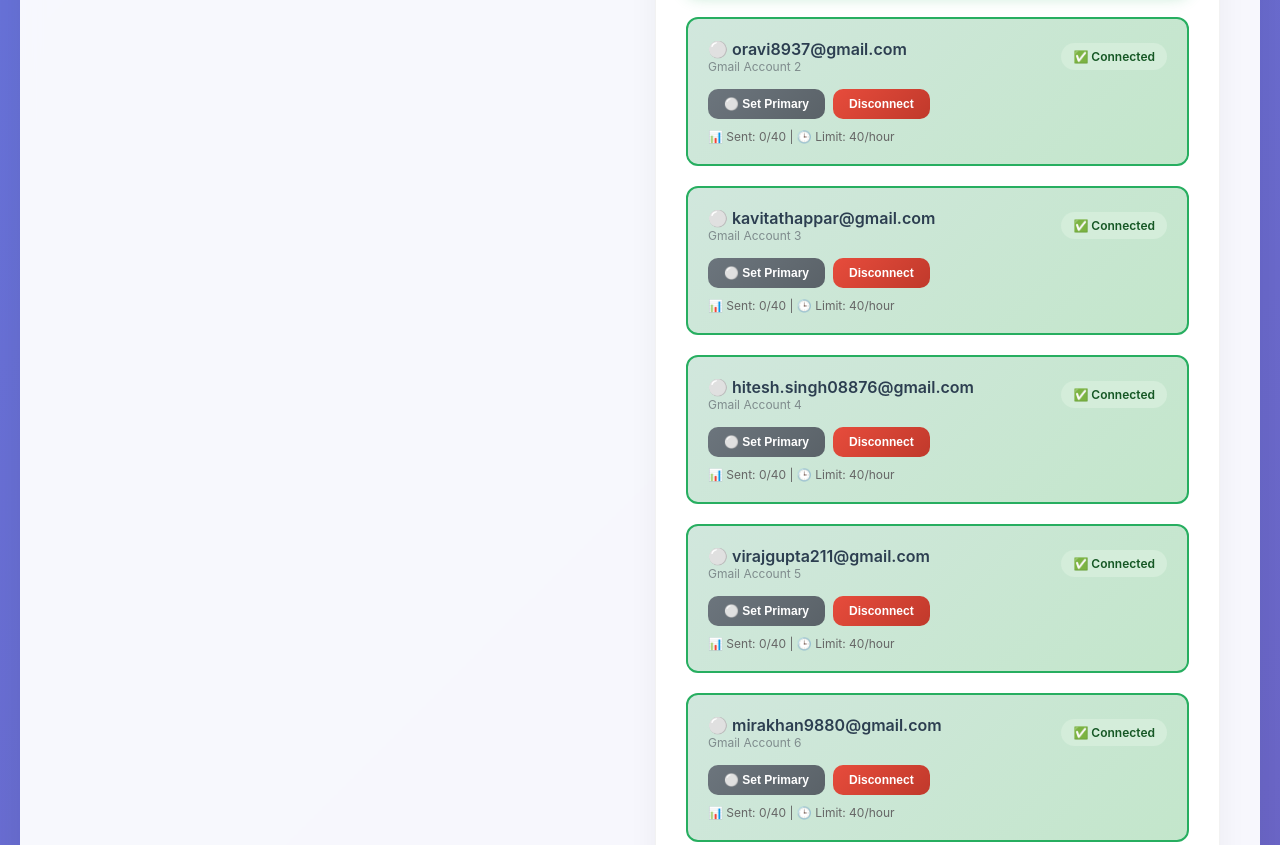
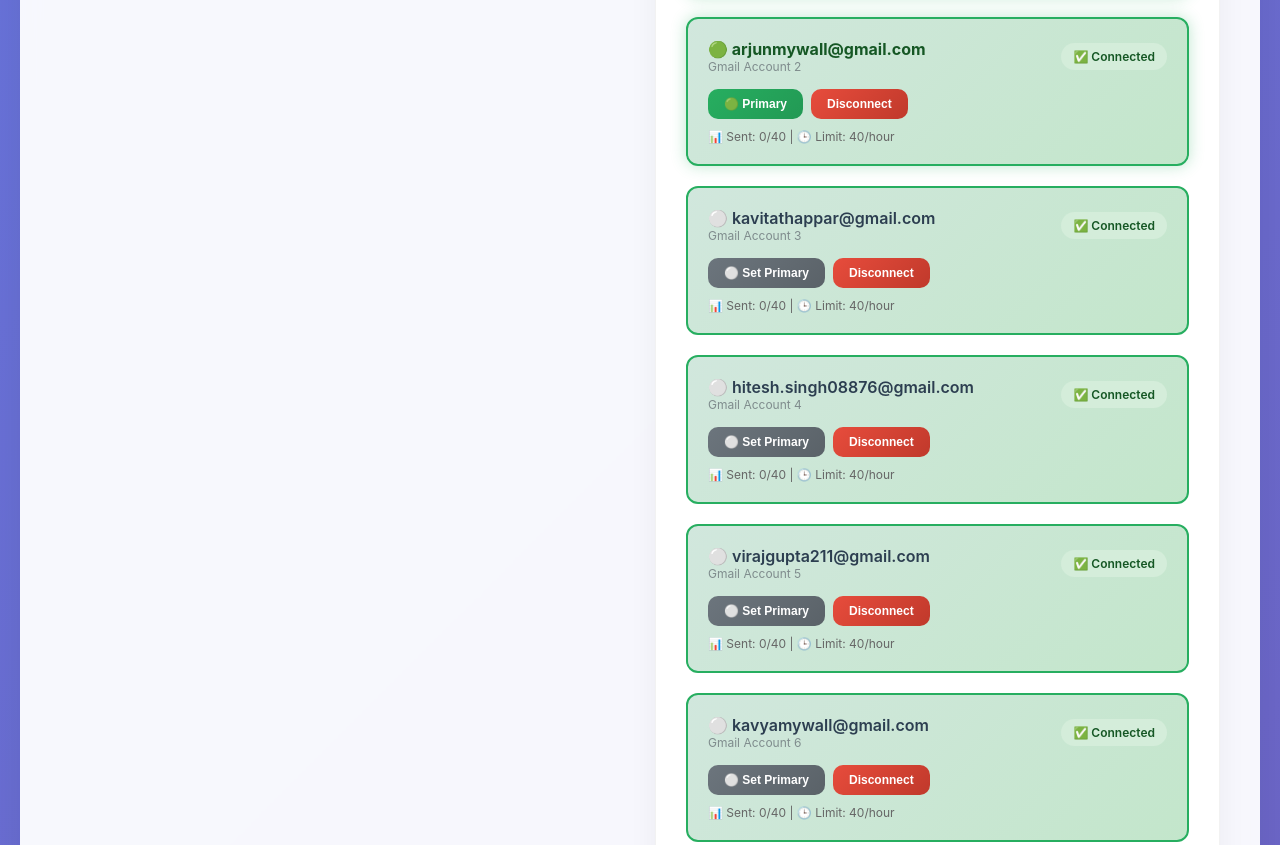
Before and after one commit to AmanStar012/email-marketing-tool, a website: page public/index.html in a window 1280 px wide. Shown: the part 1680-2525 px from the top of the page. Drawn offline with Linux system fonts and the light colour scheme.

Commit message:
Modify email addresses and account statuses
Updated email addresses and active status for multiple Gmail accounts.

```diff
--- a/public/index.html
+++ b/public/index.html
@@ -1107,14 +1107,14 @@
                     maxSends: 40,
                     active: true
                 },
-                {
+                 {
                     id: 2,
-                    email: 'oravi8937@gmail.com',
+                    email: 'arjunmywall@gmail.com',
                     provider: 'Gmail Account 2',
                     connected: true,
                     sentCount: 0,
                     maxSends: 40,
-                    active: false
+                    active: true
                 },
                 {
                     id: 3,
@@ -1145,7 +1145,7 @@
                 },
                 {
                     id: 6,
-                    email: 'mirakhan9880@gmail.com',
+                    email: 'kavyamywall@gmail.com',
                     provider: 'Gmail Account 6',
                     connected: true,
                     sentCount: 0,
@@ -1208,7 +1208,7 @@
 },
 {
 id: 13,
-email: 'dmalvika301@gmail.com',
+email: 'lokeshmywall@gmail.com',
 provider: 'Gmail Account 13',
 connected: true,
 sentCount: 0,
@@ -1226,7 +1226,7 @@
 },
 {
 id: 15,
-email: 'kunal789arora@gmail.com',
+email: 'mohitmywall@gmail.com',
 provider: 'Gmail Account 15',
 connected: true,
 sentCount: 0,
@@ -1255,15 +1255,6 @@
 id: 18,
 email: 'sakshi031singh@gmail.com',
 provider: 'Gmail Account 18',
-connected: true,
-sentCount: 0,
-maxSends: 40,
-active: false
-},
-{
-id: 19,
-email: 'khandelwalsanya3@gmail.com',
-provider: 'Gmail Account 19',
 connected: true,
 sentCount: 0,
 maxSends: 40,
```
